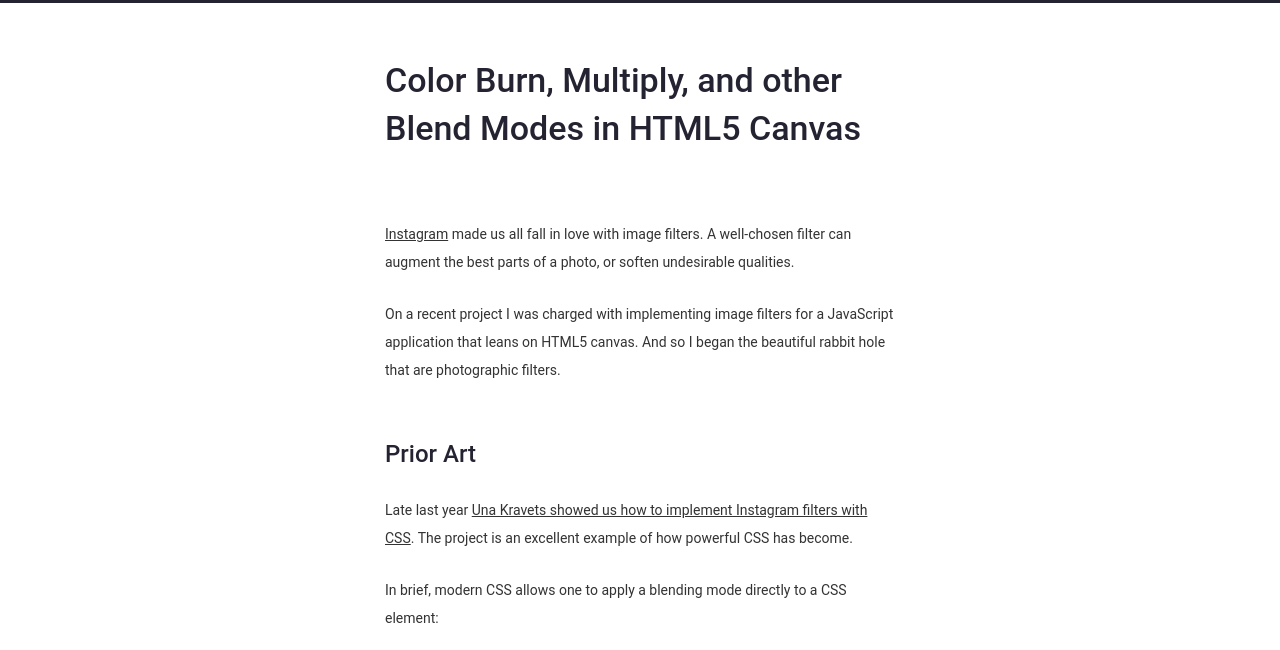
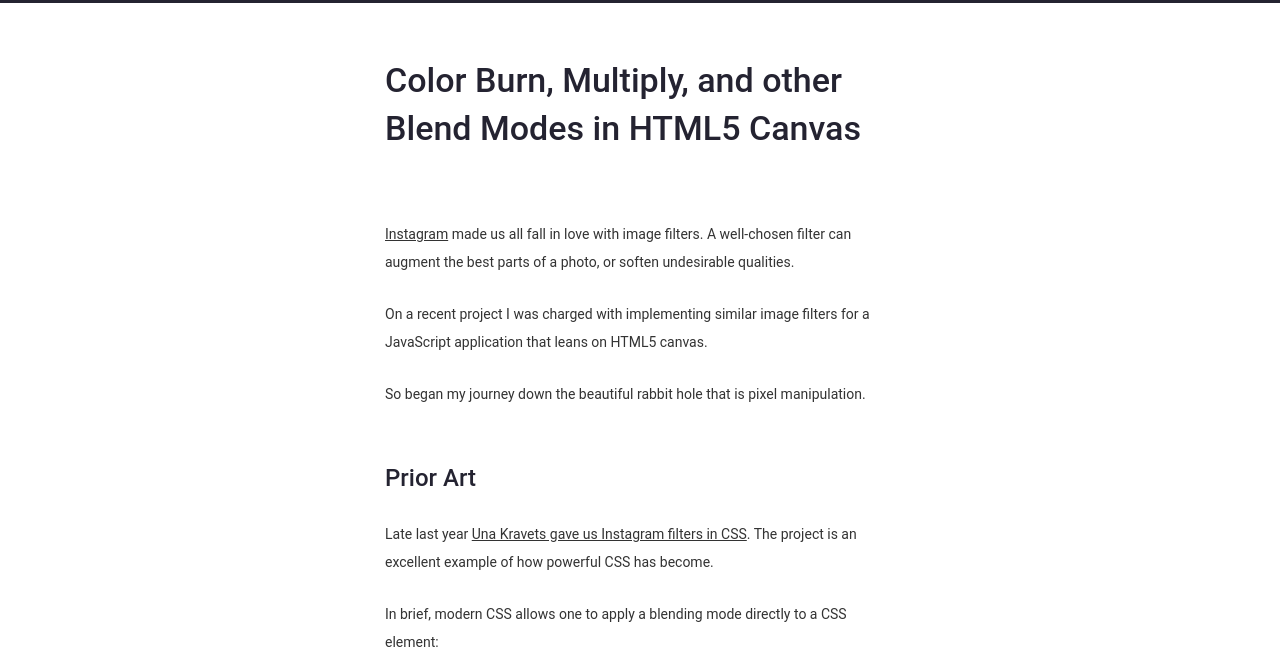
Before and after one commit to fengyun21/canvas-instagram-filters, a website: page index.html in a window 1280 px wide. Shown: the top 650 px of the page. Drawn offline with Linux system fonts and the light colour scheme.

Commit message:
Tighten up intro

```diff
--- a/index.html
+++ b/index.html
@@ -271,13 +271,14 @@ hr {
 <p><a href="https://www.instagram.com/">Instagram</a> made us all fall in love with
 image filters. A well-chosen filter can augment the best parts of a
 photo, or soften undesirable qualities.</p>
-<p>On a recent project I was charged with implementing image filters for
-a JavaScript application that leans on HTML5 canvas. And so I began
-the beautiful rabbit hole that are photographic filters.</p>
+<p>On a recent project I was charged with implementing similar image filters
+for a JavaScript application that leans on HTML5 canvas.</p>
+<p>So began my journey down the beautiful rabbit hole that is pixel
+manipulation.</p>
 <h2 id="prior-art">Prior Art</h2>
-<p>Late last year <a href="https://github.com/una/CSSgram">Una Kravets showed us how to implement Instagram
-filters with CSS</a>. The project is an
-excellent example of how powerful CSS has become.</p>
+<p>Late last year
+<a href="https://github.com/una/CSSgram">Una Kravets gave us Instagram filters in CSS</a>. The
+project is an excellent example of how powerful CSS has become.</p>
 <p>In brief, modern CSS allows one to apply a blending mode directly to a
 CSS element:</p>
 <iframe src="http://codepen.io/nhunzaker/full/LNNmLm/" width="100%" height="390" frameborder="0"></iframe>
```
Also changed, not shown: README.md.
